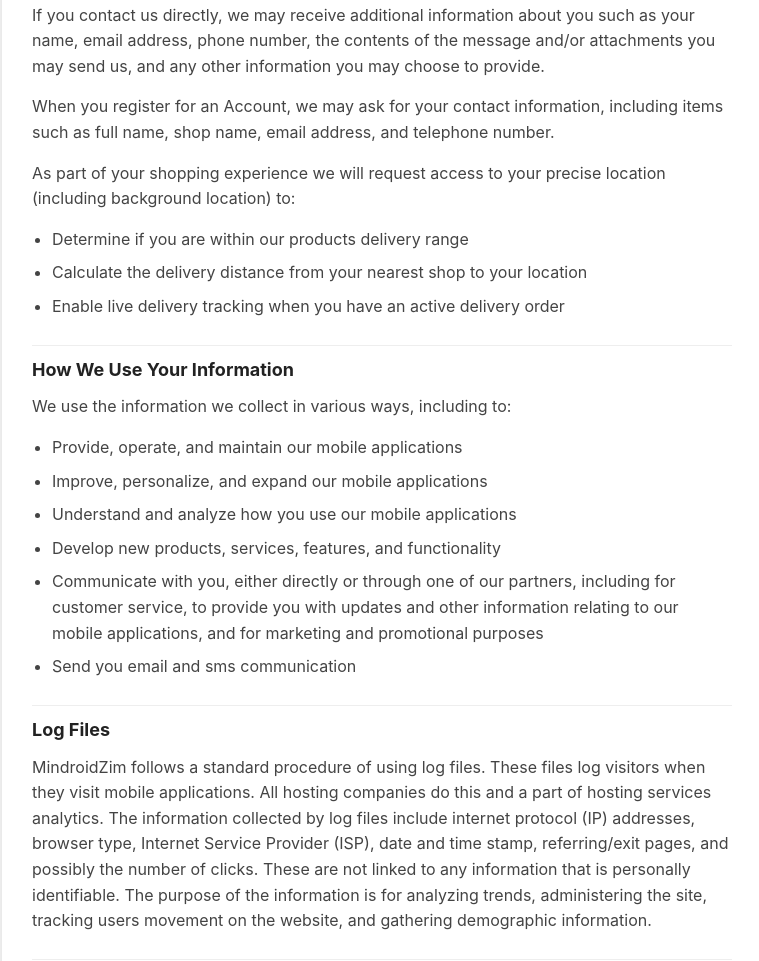
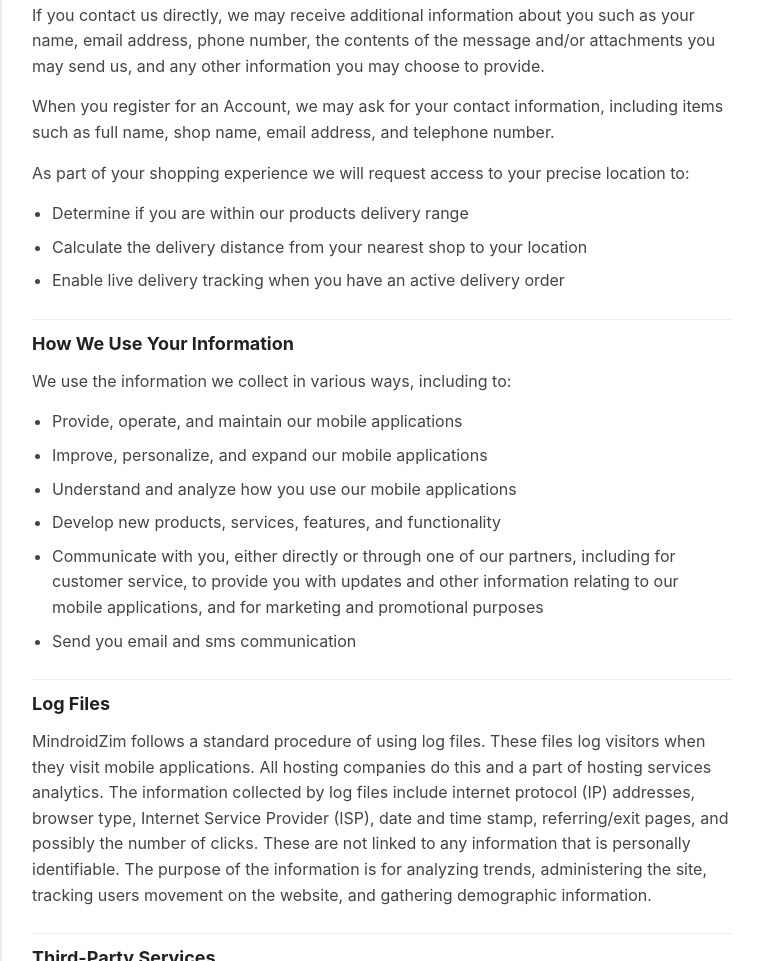
Before and after one commit to MindroidZim/privacy-policy, a plain HTML site: page mindroid360.html in a window 1280 px wide. Shown: the part 822-1783 px from the top of the page, without its empty margins (258-1017 px from the left). Drawn offline with Linux system fonts and the light colour scheme.

Commit message:
remove further background location text

```diff
--- a/mindroid360.html
+++ b/mindroid360.html
@@ -164,7 +164,7 @@
 
     <p>When you register for an Account, we may ask for your contact information, including items such as full name, shop name, email address, and telephone number.</p>
 
-    <p>As part of your shopping experience we will request access to your precise location (including background location) to:</p>
+    <p>As part of your shopping experience we will request access to your precise location to:</p>
     <ul>
         <li>Determine if you are within our products delivery range</li>
         <li>Calculate the delivery distance from your nearest shop to your location</li>
```
